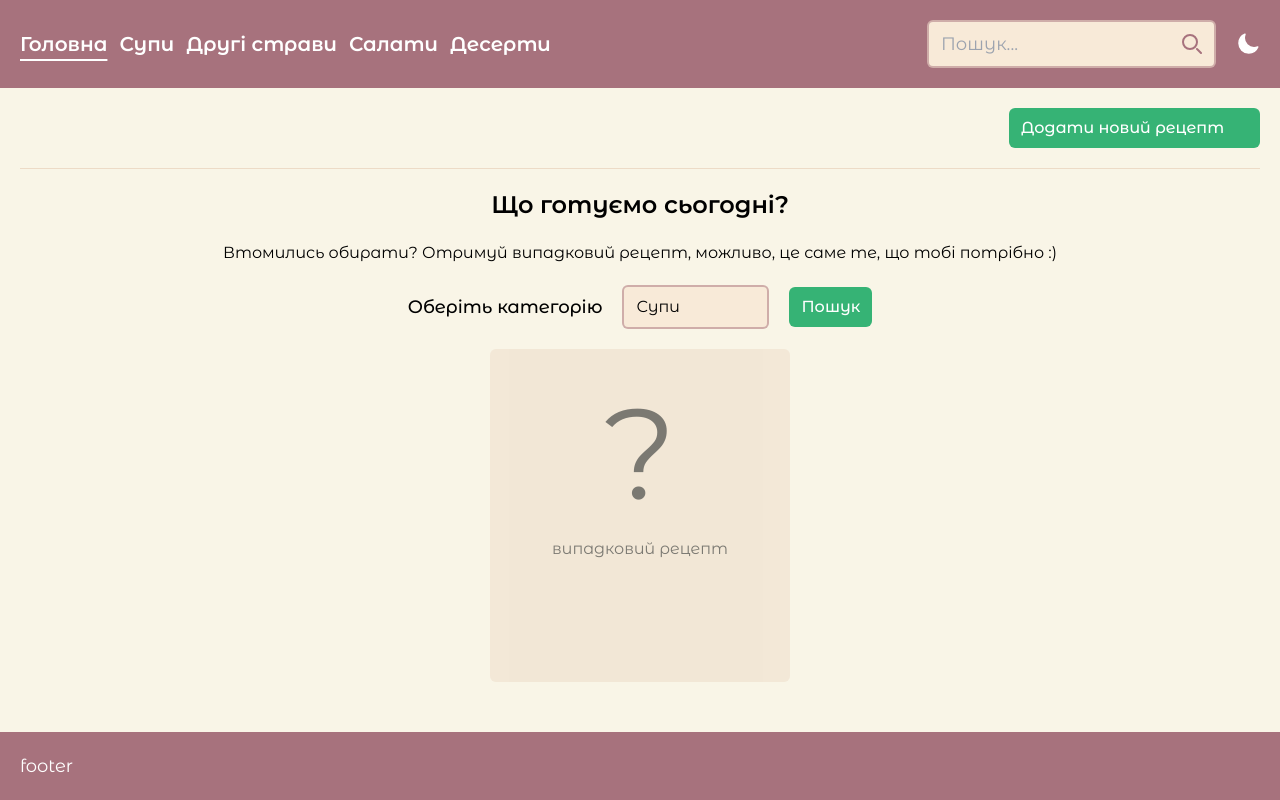
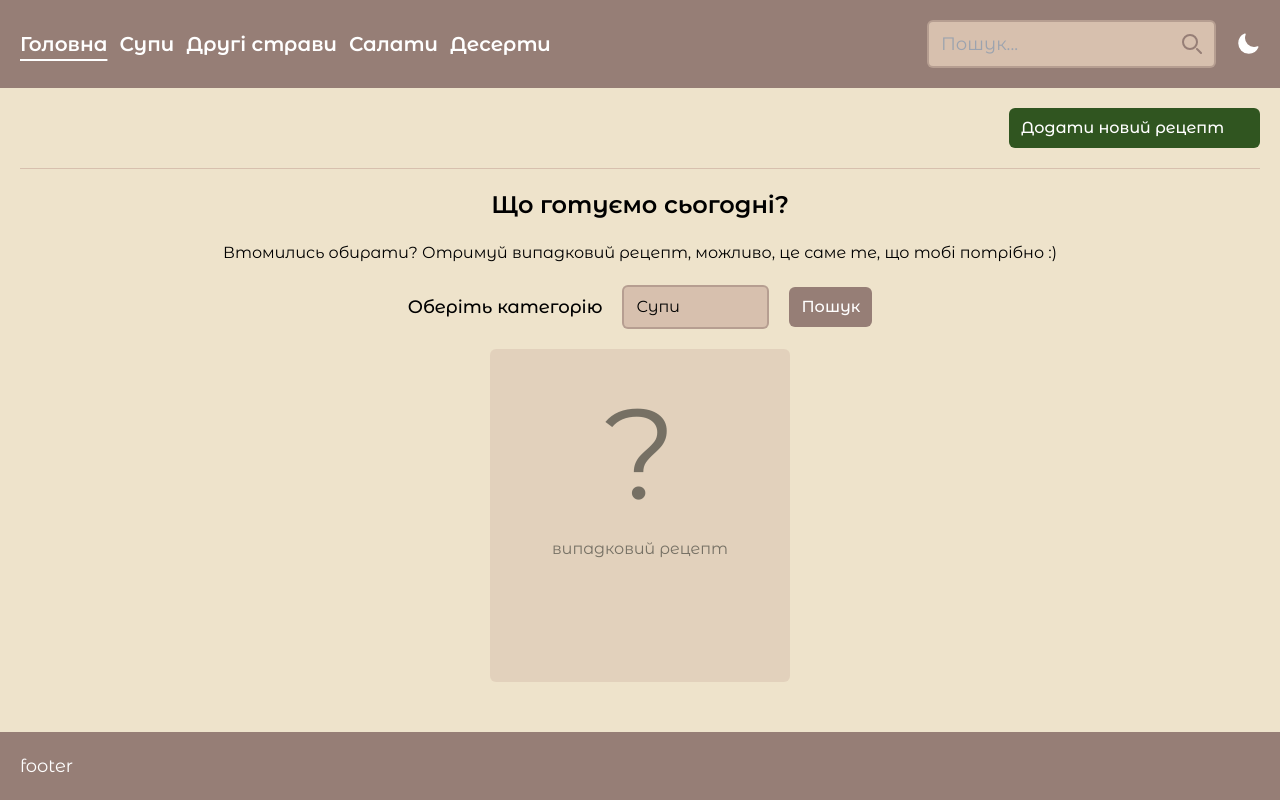
Before and after one commit to pavel-surzhenko/my-recipes, a React (Vite) app: page / in a window 1280 px wide. Built offline with nearby package versions, Linux system fonts and the light colour scheme; some icons are missing.

Commit message:
change colors

```diff
--- a/src/assets/SunIcon.tsx
+++ b/src/assets/SunIcon.tsx
@@ -6,7 +6,7 @@ export const SunIcon = () => {
             viewBox='0 0 24 24'
             strokeWidth={1.5}
             stroke='currentColor'
-            className='w-6 h-6 text-third fill-third'
+            className='w-6 h-6 text-secondary fill-secondary'
         >
             <path
                 strokeLinecap='round'
--- a/src/components/Form.tsx
+++ b/src/components/Form.tsx
@@ -130,9 +130,9 @@ const Form: React.FC<Partial<FoodCardProps>> = ({
             api.post
                 .food({ category, name, instruction: instructionSteps, time, ingredients, images })
                 .then((res) => {
-                    if (res.status === 200) {
+                    if (res.status === 201) {
                         toast.success('Рецепт доданий', toastOptions);
-                        navigate('/');
+                        navigate(`/${category}/${res.data.id}`);
                     }
                 })
                 .catch((err) => {
--- a/src/components/Skeleton/SkeletonForm.tsx
+++ b/src/components/Skeleton/SkeletonForm.tsx
@@ -6,7 +6,7 @@ import { ThemeContext } from '../../lib/context';
 const SkeletonForm = () => {
     const {
         theme: {
-            colors: { third, thirdDark },
+            colors: { secondary, secondaryDark },
         },
     } = useTailwind();
 
@@ -18,99 +18,99 @@ const SkeletonForm = () => {
                 width='30%'
                 className='h-[25px]'
                 borderRadius={8}
-                baseColor={isThemeDark ? thirdDark : third}
+                baseColor={isThemeDark ? secondaryDark : secondary}
             />
             <Skeleton
                 width='100%'
                 className='h-[35px]'
                 borderRadius={8}
-                baseColor={isThemeDark ? thirdDark : third}
+                baseColor={isThemeDark ? secondaryDark : secondary}
             />
             <Skeleton
                 width='30%'
                 className='h-[25px]'
                 borderRadius={8}
-                baseColor={isThemeDark ? thirdDark : third}
+                baseColor={isThemeDark ? secondaryDark : secondary}
             />
             <Skeleton
                 width='100%'
                 className='h-[35px]'
                 borderRadius={8}
-                baseColor={isThemeDark ? thirdDark : third}
+                baseColor={isThemeDark ? secondaryDark : secondary}
             />
             <Skeleton
                 width='30%'
                 className='h-[25px]'
                 borderRadius={8}
-                baseColor={isThemeDark ? thirdDark : third}
+                baseColor={isThemeDark ? secondaryDark : secondary}
             />
             <Skeleton
                 width='20%'
                 className='h-[35px]'
                 borderRadius={8}
-                baseColor={isThemeDark ? thirdDark : third}
+                baseColor={isThemeDark ? secondaryDark : secondary}
             />
             <Skeleton
                 width='30%'
                 className='h-[25px]'
                 borderRadius={8}
-                baseColor={isThemeDark ? thirdDark : third}
+                baseColor={isThemeDark ? secondaryDark : secondary}
             />
             <Skeleton
                 width='20%'
                 className='h-[35px]'
                 borderRadius={8}
-                baseColor={isThemeDark ? thirdDark : third}
+                baseColor={isThemeDark ? secondaryDark : secondary}
             />
             <Skeleton
                 width='30%'
                 className='h-[25px]'
                 borderRadius={8}
-                baseColor={isThemeDark ? thirdDark : third}
+                baseColor={isThemeDark ? secondaryDark : secondary}
             />
             <div className='flex space-x-3'>
                 <Skeleton
                     containerClassName='flex-1 basis-1/3'
                     className='h-[35px]'
                     borderRadius={8}
-                    baseColor={isThemeDark ? thirdDark : third}
+                    baseColor={isThemeDark ? secondaryDark : secondary}
                 />
                 <Skeleton
                     containerClassName='flex-1 basis-1/6'
                     className='h-[35px]'
                     borderRadius={8}
-                    baseColor={isThemeDark ? thirdDark : third}
+                    baseColor={isThemeDark ? secondaryDark : secondary}
                 />
                 <Skeleton
                     containerClassName='flex-1 '
                     className='h-[35px]'
                     borderRadius={8}
-                    baseColor={isThemeDark ? thirdDark : third}
+                    baseColor={isThemeDark ? secondaryDark : secondary}
                 />
             </div>
             <Skeleton
                 width='30%'
                 className='h-[25px]'
                 borderRadius={8}
-                baseColor={isThemeDark ? thirdDark : third}
+                baseColor={isThemeDark ? secondaryDark : secondary}
             />
             <Skeleton
                 width='100%'
                 className='h-[100px]'
                 borderRadius={8}
-                baseColor={isThemeDark ? thirdDark : third}
+                baseColor={isThemeDark ? secondaryDark : secondary}
             />
             <Skeleton
                 width='20%'
                 className='h-[35px]'
                 borderRadius={8}
-                baseColor={isThemeDark ? thirdDark : third}
+                baseColor={isThemeDark ? secondaryDark : secondary}
             />
             <Skeleton
                 width='100%'
                 className='h-[35px]'
                 borderRadius={8}
-                baseColor={isThemeDark ? thirdDark : third}
+                baseColor={isThemeDark ? secondaryDark : secondary}
             />
         </div>
     );
--- a/src/hooks/useTailwind.ts
+++ b/src/hooks/useTailwind.ts
@@ -1,7 +1,7 @@
 // React
 import { useMemo } from 'react';
 
-// Third Party
+// secondary Party
 import resolveConfig from 'tailwindcss/resolveConfig';
 
 // Project
--- a/src/index.css
+++ b/src/index.css
@@ -23,13 +23,13 @@ select {
     @apply underline underline-offset-8;
 }
 .input {
-    @apply px-3 py-2 rounded-md bg-third dark:bg-thirdDark  focus:ring-primary dark:focus:ring-primaryDark border-2 border-primary/50 dark:border-primaryDark/50 focus:border-primary dark:focus:border-primaryDark  outline-none;
+    @apply px-3 py-2 rounded-md bg-secondary dark:bg-secondaryDark  focus:ring-primary dark:focus:ring-primaryDark border-2 border-primary/50 dark:border-primaryDark/50 focus:border-primary dark:focus:border-primaryDark  outline-none;
 }
 .select {
-    @apply p-2 rounded-md bg-third dark:bg-thirdDark  focus:ring-primary dark:focus:ring-primaryDark border-2 border-primary/50 dark:border-primaryDark/50 focus:border-primary dark:focus:border-primaryDark  outline-none;
+    @apply p-2 rounded-md bg-secondary dark:bg-secondaryDark  focus:ring-primary dark:focus:ring-primaryDark border-2 border-primary/50 dark:border-primaryDark/50 focus:border-primary dark:focus:border-primaryDark  outline-none;
 }
 .btn {
-    @apply px-3 py-2 bg-primary dark:bg-primaryDark rounded-md font-medium text-white hover:ring-2 ring-offset-primary dark:ring-offset-primaryDark ring-primary dark:ring-primaryDark;
+    @apply px-3 py-2 bg-primary dark:bg-[#CBAB61] rounded-md font-medium text-white hover:ring-2 ring-offset-primary dark:ring-offset-[#CBAB61] ring-primary dark:ring-[#CBAB61];
 }
 .btn-del {
     @apply px-3 py-2 bg-red rounded-md font-medium text-white hover:ring-2 ring-offset-red ring-red;
@@ -44,16 +44,16 @@ label:not([for='image']) {
     @apply bg-background dark:bg-backgroundDark dark:text-white flex-1;
 }
 .soups {
-    @apply bg-categorySoups;
+    @apply bg-categorySoups dark:bg-categorySoupsDark;
 }
 .main {
-    @apply bg-categoryMain;
+    @apply bg-categoryMain dark:bg-categoryMainDark;
 }
 .salads {
-    @apply bg-categorySalads;
+    @apply bg-categorySalads dark:bg-categorySaladsDark;
 }
 .desserts {
-    @apply bg-categoryDesserts;
+    @apply bg-categoryDesserts dark:bg-categoryDessertsDark;
 }
 .white-shadow {
     @apply after:content-[''] after:w-10 after:h-full after:absolute after:top-0 after:-right-2 after:bg-gradient-to-r from-background/10 to-background dark:from-backgroundDark/10 dark:to-backgroundDark;
--- a/src/pages/FoodDetails.tsx
+++ b/src/pages/FoodDetails.tsx
@@ -98,7 +98,7 @@ const FoodDetails = () => {
                                         <div>
                                             <div className='space-y-3'>
                                                 <div>Інгрідієнти:</div>
-                                                <table className='min-w-full bg-third dark:bg-thirdDark shadow-md rounded-lg overflow-hidden'>
+                                                <table className='min-w-full bg-secondary dark:bg-secondaryDark shadow-md rounded-lg overflow-hidden'>
                                                     <thead>
                                                         <tr className='text-left border-secondary dark:border-secondaryDark border-b-2'>
                                                             <th className='px-5 py-3 w-2/3 font-medium border-secondary dark:border-secondaryDark border-r-2'>
--- a/src/pages/Home.tsx
+++ b/src/pages/Home.tsx
@@ -60,7 +60,7 @@ const Home = () => {
                         </select>
                         <button
                             type='submit'
-                            className='btn-suc flex space-x-2'
+                            className='btn flex space-x-2'
                         >
                             Пошук
                         </button>
--- a/tailwind.config.ts
+++ b/tailwind.config.ts
@@ -19,22 +19,24 @@ export default {
             },
         },
         colors: {
-            primary: '#A7727D',
-            secondary: '#EDDBC7',
-            third: '#F8EAD8',
-            background: '#F9F5E7',
+            primary: '#967E76',
+            secondary: '#D7C0AE',
+            background: '#EEE3CB',
             white: '#ffffff',
-            primaryDark: '#18122B',
-            secondaryDark: '#393053',
-            thirdDark: '#443C68 ',
-            backgroundDark: '#635985',
+            primaryDark: '#2C2D30',
+            secondaryDark: '#6D6A5E',
+            backgroundDark: '#5F6168',
             black: '#000000',
-            red: '#B33636',
-            green: '#36B375',
-            categorySoups: '#D6D46D',
-            categoryMain: '#F9B572',
-            categorySalads: '#A8DF8E',
-            categoryDesserts: '#9ED2BE',
+            red: '#991e1e',
+            green: '#305520',
+            categorySoups: '#F5EEC8',
+            categoryMain: '#B0926A',
+            categorySalads: '#D2E3C8',
+            categoryDesserts: '#FFCF96',
+            categorySoupsDark: '#7F7922',
+            categoryMainDark: '#544A38',
+            categorySaladsDark: '#6C7C5B',
+            categoryDessertsDark: '#8D5521',
         },
     },
     plugins: [],
```
Also changed, not shown: 1 other file (tests, documents, lock files or other folders).
